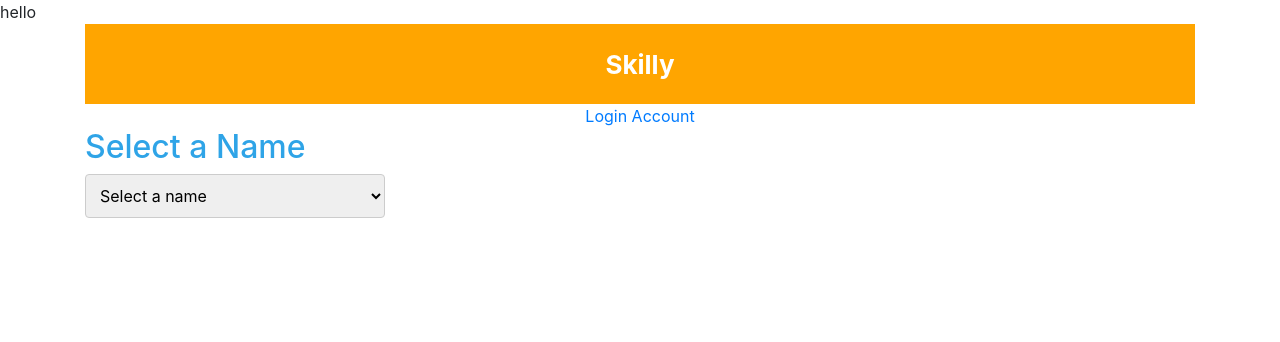
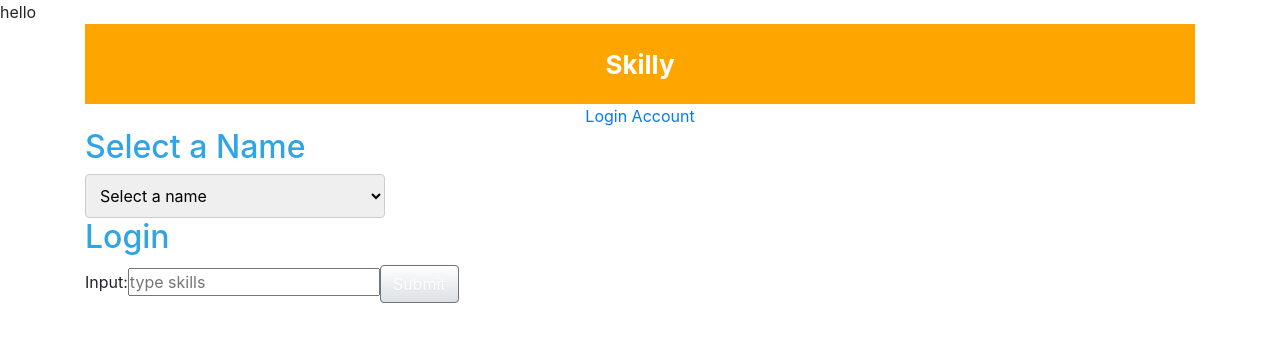
Before and after one commit to frasfras/drop-robot, a React (Create React App) app: page / in a window 1280 px wide. Shown: the top 342 px of the page. Built offline with nearby package versions, Linux system fonts and the light colour scheme.

Commit message:
Update App.js

```diff
--- a/src/App.js
+++ b/src/App.js
@@ -3,7 +3,7 @@ import './App.css';
 import './style.css'
 import './bootstrap.min.css'
 
-// import MyForm from './MyForm';
+ import MyForm from './MyForm';
 import NameDetails from './NameDetails';
 import {BrowserRouter as Router,Route,Routes} from 'react-router-dom';
 
@@ -19,9 +19,9 @@ function App() {
     </header>
     <div align="center"> <a href="/login" className="cLink">Login  Account</a></div>
       {/* <Search/> */}
-     {/* <NameDetails /> */}
+      <NameDetails />
       <Routes>
-         <Route path="/"  element={<NameDetails />}/>
+         <Route path="/"  element={<MyForm />}/>
         {/* <Route path="/exam"  element={<Example />}/> */}
         {/* <Route path="/resum" element={<ResumeUpload />}/>
         <Route path="/doc"  element={<Documents />}/> */}
```
